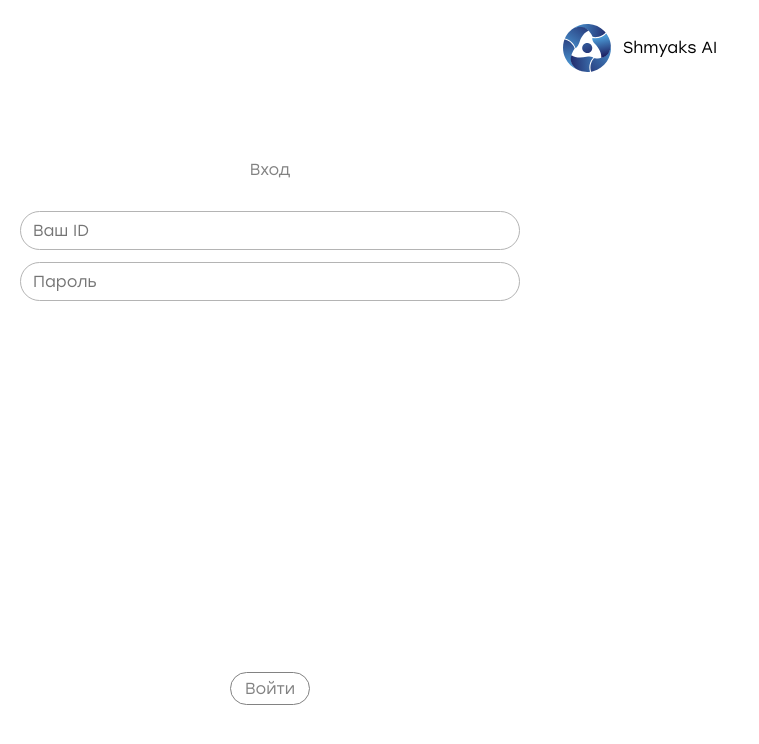
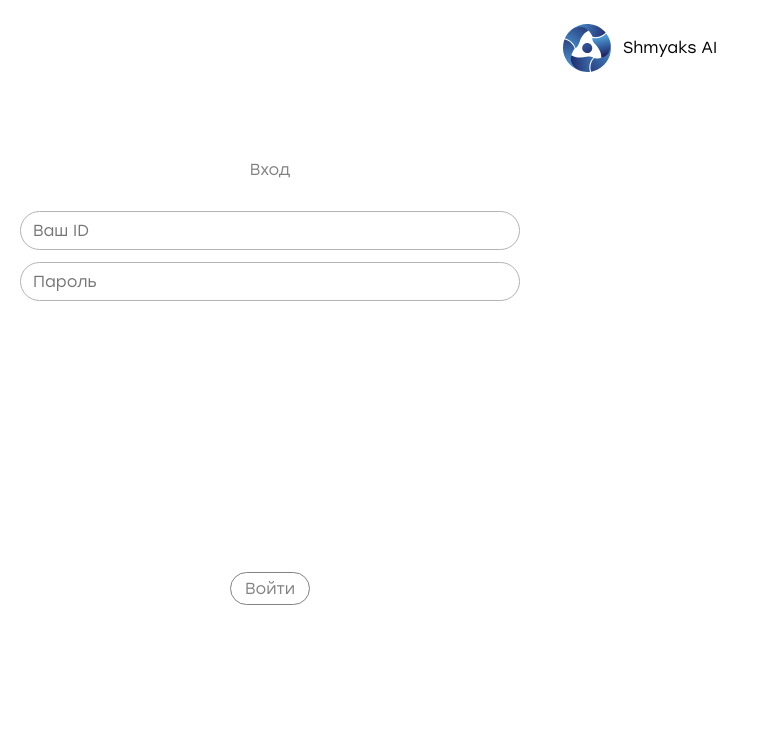
Before and after one commit to ultraevs/AtomicHack, a React (Vite) app in the folder atomic/: page /auth in a window 1280 px wide. Shown: the top 744 px of the page, without its empty margins (0-759 px from the left). Built offline with nearby package versions, Linux system fonts and the light colour scheme.

Commit message:
fix auth

```diff
--- a/atomic/src/pages/Auth/styles.module.css
+++ b/atomic/src/pages/Auth/styles.module.css
@@ -52,7 +52,7 @@
 }
 
 .auth__button {
-  margin-top: 371px;
+  margin-top: 271px;
 }
 
 .auth__button button {
```
